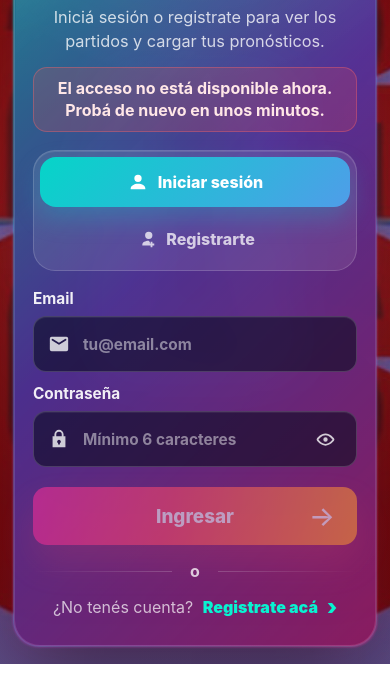
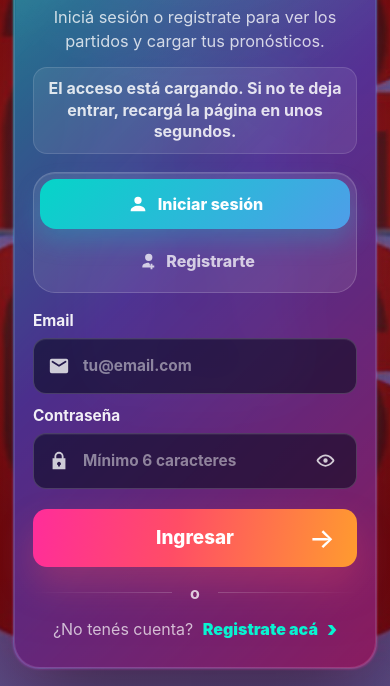
Before and after one commit to brunoseba12-dev/partidos-vistos-mundial, a website: page frontend/index.html in a window 390 px wide. Shown: the part 222-908 px from the top of the page. Before the commit the page ends 886 px from the top, so only its background shows below. Drawn offline with nearby package versions, Linux system fonts and the light colour scheme; no server answers.

Commit message:
Add files via upload

```diff
--- a/frontend/app.js
+++ b/frontend/app.js
@@ -208,22 +208,25 @@ async function cargarAppSiCorresponde() {
 
 async function inicializarSupabase() {
   mostrarPortal();
-  bloquearFormularioAuth(true);
-  ponerMensajeAuth("Preparando acceso seguro...", "info");
+  // Dejamos los campos habilitados desde el primer segundo.
+  // Antes quedaban bloqueados mientras Netlify/Supabase cargaba la configuración;
+  // si esa carga fallaba, no se podía escribir email ni contraseña.
+  bloquearFormularioAuth(false);
+  ponerMensajeAuth("", "info");
 
   try {
     const respuesta = await fetch(CONFIG_API_URL, { cache: "no-store" });
     const config = await respuesta.json().catch(() => ({}));
 
     if (!respuesta.ok || !config.loginDisponible || !config.supabaseUrl || !config.supabaseAnonKey) {
-      bloquearFormularioAuth(true);
-      ponerMensajeAuth("El acceso no está disponible ahora. Probá de nuevo en unos minutos.", "error");
+      bloquearFormularioAuth(false);
+      ponerMensajeAuth("El acceso está cargando. Si no te deja entrar, recargá la página en unos segundos.", "info");
       return;
     }
 
     if (!window.supabase?.createClient) {
-      bloquearFormularioAuth(true);
-      ponerMensajeAuth("No se pudo cargar el módulo de login. Actualizá la página y probá de nuevo.", "error");
+      bloquearFormularioAuth(false);
+      ponerMensajeAuth("El acceso está cargando. Actualizá la página y probá de nuevo.", "info");
       return;
     }
 
@@ -256,8 +259,8 @@ async function inicializarSupabase() {
     }
   } catch (error) {
     console.error(error);
-    bloquearFormularioAuth(true);
-    ponerMensajeAuth("El acceso no está disponible ahora. Probá de nuevo en unos minutos.", "error");
+    bloquearFormularioAuth(false);
+    ponerMensajeAuth("El acceso está cargando. Si no te deja entrar, recargá la página en unos segundos.", "info");
   }
 }
 
@@ -286,7 +289,7 @@ function obtenerCredencialesAuth() {
 
 async function ingresar() {
   if (!supabaseClient) {
-    ponerMensajeAuth("El login todavía no está pronto. Actualizá la página y probá de nuevo.", "error");
+    ponerMensajeAuth("Todavía se está preparando el acceso. Recargá la página y probá de nuevo.", "error");
     return;
   }
 
@@ -317,7 +320,7 @@ async function ingresar() {
 
 async function crearCuenta() {
   if (!supabaseClient) {
-    ponerMensajeAuth("El login todavía no está pronto. Actualizá la página y probá de nuevo.", "error");
+    ponerMensajeAuth("Todavía se está preparando el acceso. Recargá la página y probá de nuevo.", "error");
     return;
   }
 
--- a/frontend/styles.css
+++ b/frontend/styles.css
@@ -805,3 +805,35 @@ select option {
     grid-template-columns: 1fr;
   }
 }
+
+
+/* FIX: asegurar que los campos del portal siempre reciban clics y escritura */
+.portal-card,
+.portal-form,
+.portal-form label,
+.campo-icono,
+.campo-icono input,
+.password-toggle,
+.auth-tabs button,
+.btn-ingresar {
+  pointer-events: auto;
+}
+
+.campo-icono {
+  position: relative;
+}
+
+.campo-icono input {
+  position: relative;
+  z-index: 3;
+  caret-color: #ffffff;
+}
+
+.campo-icono svg {
+  pointer-events: none;
+}
+
+.campo-icono input:disabled {
+  opacity: 1;
+  -webkit-text-fill-color: #ffffff;
+}
```
